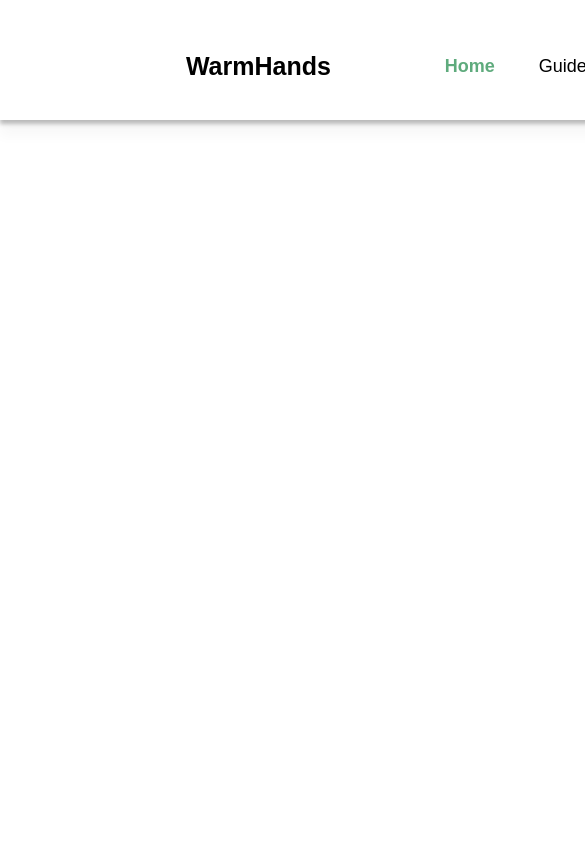
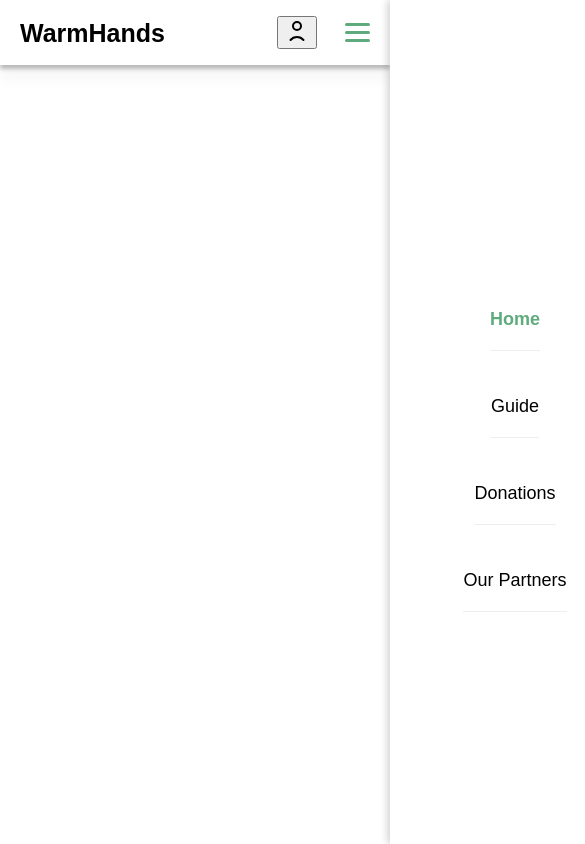
Before and after one commit to HusseinAtoui/donationplatform-frontend, a React (Create React App) app: page / in a window 390 px wide. Shown: the top 844 px of the page, 585 px wide, since content can reach past the window. Built offline with nearby package versions, Linux system fonts and the light colour scheme.

Commit message:
nav bar comp
responsive fix

```diff
--- a/src/components/NavBar/NavBar.css
+++ b/src/components/NavBar/NavBar.css
@@ -4,7 +4,7 @@
   top: 0;
   left: 0;
   width: 1512px;
-    height: 60px;
+  height: 100px;
   padding: 36px 0 24px;
   display: flex;
   flex-direction: row;
@@ -15,6 +15,7 @@
   box-shadow: 0px 4px 4px rgba(0, 0, 0, 0.25),
               0px 16px 12px rgba(0, 0, 0, 0.03);
   z-index: 100;
+  box-sizing: border-box;
 }
 
 /* Logo */
@@ -29,6 +30,7 @@
   display: flex;
   align-items: center;
   gap: 8px;
+  cursor: pointer;
 }
 
 /* Menu */
@@ -40,8 +42,10 @@
   justify-content: center;
   align-items: center;
   gap: 24px;
+  box-sizing: border-box;
 }
 
+/* Menu items */
 .navbar__menu-item {
   height: 38px;
   font-family: 'Poppins', sans-serif;
@@ -56,23 +60,25 @@
   text-decoration: none;
   cursor: pointer;
   transition: color 0.3s ease;
+  white-space: nowrap;
 }
 
 .navbar__menu-item.active {
   font-weight: 600;
   color: #5FAB7D;
-    /* underline removed */
+  /* no underline */
 }
 
 .navbar__menu-item:hover {
   color: #5FAB7D;
 }
 
-/* Actions container for search + login */
+/* Actions container */
 .navbar__actions {
   display: flex;
   align-items: center;
   gap: 20px;
+  box-sizing: border-box;
 }
 
 /* Search wrapper */
@@ -84,9 +90,9 @@
 
 /* Search input */
 .navbar__search-wrapper input {
-    width: 240px; /* smaller than original */
-    height: 36px; /* slightly smaller */
-    padding: 8px 36px 8px 16px;
+  width: 280px;
+  height: 40px;
+  padding: 9px 40px 9px 16px;
   background: #f1f1f1;
   border-radius: 20px;
   border: none;
@@ -102,8 +108,8 @@
 .navbar__search-btn {
   position: absolute;
   right: 6px;
-    width: 24px;  /* smaller size */
-    height: 24px;
+  width: 28px;
+  height: 28px;
   border: none;
   background: #5FAB7D;
   border-radius: 50%;
@@ -113,7 +119,7 @@
   align-items: center;
   justify-content: center;
   transition: background-color 0.3s ease;
-    font-size: 14px;
+  font-size: 16px;
 }
 
 .navbar__search-btn:hover {
@@ -122,18 +128,125 @@
 
 /* Login button */
 .navbar__login-btn {
-    padding: 8px 20px; /* slightly smaller padding */
+  padding: 10px 24px;
   background-color: #5FAB7D;
   color: white;
   border: none;
   border-radius: 10px;
   font-family: 'Poppins', sans-serif;
   font-weight: 500;
-    font-size: 16px; /* slightly smaller font */
+  font-size: 18px;
   cursor: pointer;
   transition: background-color 0.3s ease;
+  white-space: nowrap;
 }
 
 .navbar__login-btn:hover {
   background-color: #4a8b5a;
 }
+
+/* Hamburger button - hidden on desktop */
+.navbar__hamburger {
+  display: none;
+  background: none;
+  border: none;
+  cursor: pointer;
+  flex-direction: column;
+  gap: 5px;
+  padding: 0;
+  margin-left: 16px;
+  z-index: 110;
+}
+
+.hamburger__line {
+  width: 25px;
+  height: 3px;
+  background-color: #5FAB7D;
+  border-radius: 2px;
+}
+
+/* MOBILE RESPONSIVE */
+
+
+@media (max-width: 600px) {
+  .navbar {
+    padding: 16px 20px;
+    width: 100%;
+    height: auto;
+    gap: 0;
+    justify-content: space-between; /* logo left, actions right */
+  }
+
+  /* Hide menu and search on mobile */
+  .navbar__menu,
+  .navbar__search-wrapper {
+    display: none;
+  }
+
+  /* Show login and hamburger on mobile */
+   .navbar__login-btn {
+    display: inline-block;
+    padding: 6px 16px;
+    font-size: 16px;
+    border-radius: 8px;
+  }
+
+  .navbar__hamburger {
+    display: flex;
+    order: 3; /* push hamburger to rightmost */
+  }
+
+  .navbar__actions {
+    gap: 12px;
+    /* rearrange order so login and hamburger aligned right */
+    display: flex;
+    align-items: center;
+  }
+
+  /* Put login button before hamburger */
+  .navbar__login-btn {
+    order: 1;
+  }
+
+  .navbar__search-wrapper {
+    display: none;
+  }
+
+  /* Sidebar menu remains same */
+  .navbar__menu {
+    position: fixed;
+    top: 0;
+    right: 0;
+    width: 250px;
+    height: 100vh;
+    background: #fff;
+    box-shadow: -2px 0 8px rgba(0, 0, 0, 0.2);
+    display: flex;
+    flex-direction: column;
+    padding: 80px 24px 24px;
+    gap: 24px;
+    z-index: 120;
+    transform: translateX(100%);
+    transition: transform 0.3s ease;
+  }
+
+  .navbar__menu.navbar__menu--open {
+    transform: translateX(0);
+  }
+
+  .navbar__menu-item {
+    font-size: 18px;
+    padding: 12px 0;
+    border-bottom: 1px solid #eee;
+  }
+
+  .navbar__overlay {
+    position: fixed;
+    top: 0;
+    left: 0;
+    width: calc(100% - 250px);
+    height: 100vh;
+    background: rgba(0, 0, 0, 0.3);
+    z-index: 110;
+  }
+}
--- a/src/components/NavBar/NavBar.js
+++ b/src/components/NavBar/NavBar.js
@@ -1,12 +1,17 @@
-import React from 'react';
+import React, { useState } from 'react';
 import './NavBar.css';
 
 export default function NavBar() {
+    const [isMobileMenuOpen, setMobileMenuOpen] = useState(false);
+
+    const toggleMobileMenu = () => setMobileMenuOpen(!isMobileMenuOpen);
+
     return (
+        <>
             <header className="navbar">
                 <div className="navbar__logo">WarmHands</div>
 
-            <nav className="navbar__menu">
+                <nav className={`navbar__menu ${isMobileMenuOpen ? 'navbar__menu--open' : ''}`}>
                     <a href="/" className="navbar__menu-item active">Home</a>
                     <a href="/guide" className="navbar__menu-item">Guide</a>
                     <a href="/donations" className="navbar__menu-item">Donations</a>
@@ -34,8 +39,35 @@ export default function NavBar() {
                         </button>
                     </div>
 
-                <button className="navbar__login-btn">Login</button>
+                    <button className="navbar__login-icon" aria-label="Login">
+                        <svg
+                            xmlns="http://www.w3.org/2000/svg"
+                            height="24"
+                            width="24"
+                            viewBox="0 0 24 24"
+                            fill="none"
+                            stroke="currentColor"
+                            strokeWidth="2"
+                            strokeLinecap="round"
+                            strokeLinejoin="round"
+                        >
+                            <circle cx="12" cy="7" r="4" />
+                            <path d="M5.5 21a8.38 8.38 0 0 1 13 0" />
+                        </svg>
+                    </button>
+                    <button
+                        className="navbar__hamburger"
+                        onClick={toggleMobileMenu}
+                        aria-label="Toggle navigation menu"
+                    >
+                        <span className="hamburger__line"></span>
+                        <span className="hamburger__line"></span>
+                        <span className="hamburger__line"></span>
+                    </button>
                 </div>
             </header>
+
+            {isMobileMenuOpen && <div className="navbar__overlay" onClick={toggleMobileMenu}></div>}
+        </>
     );
 }
```
Lines whose indentation alone changed are shown as unchanged.
